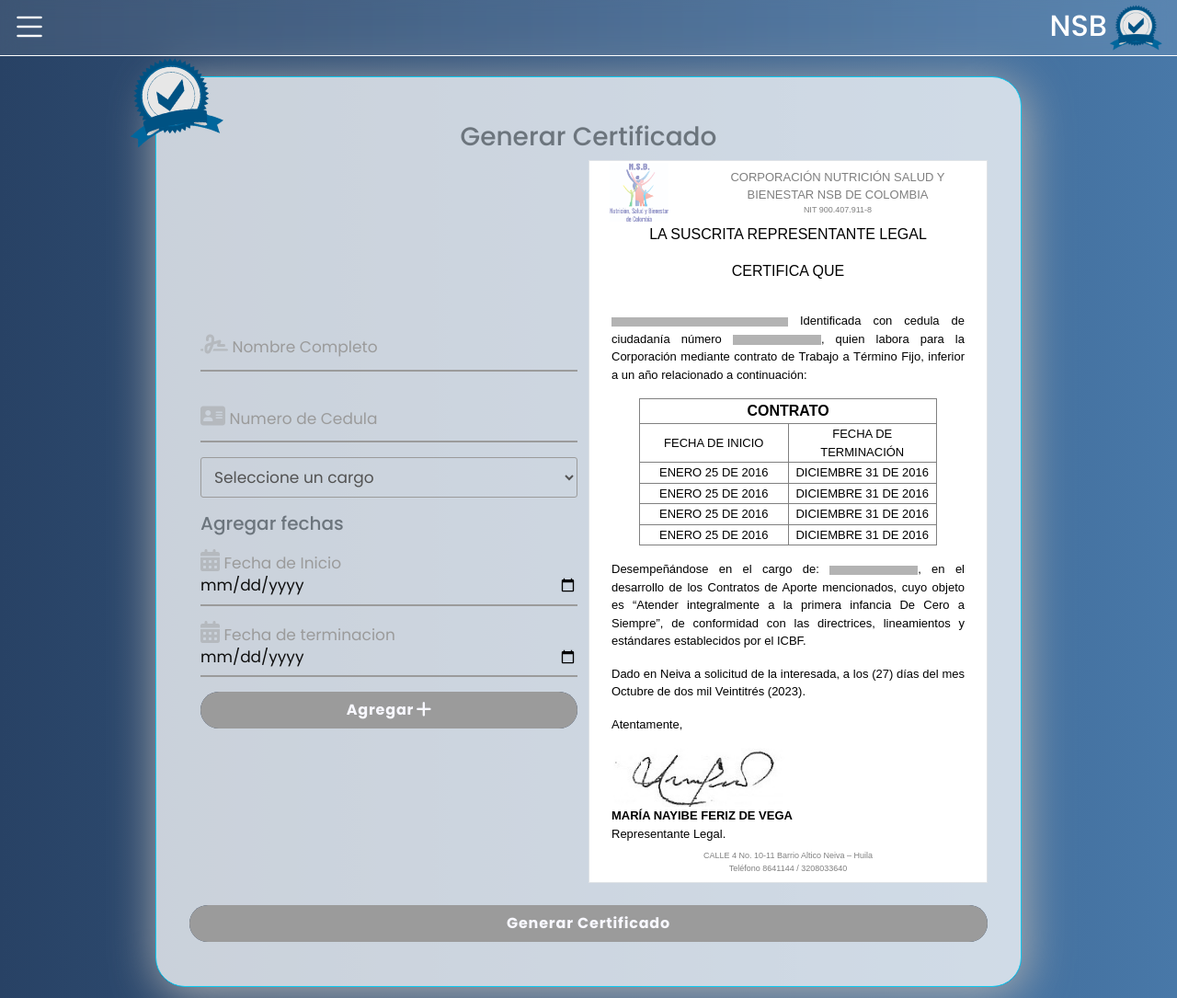
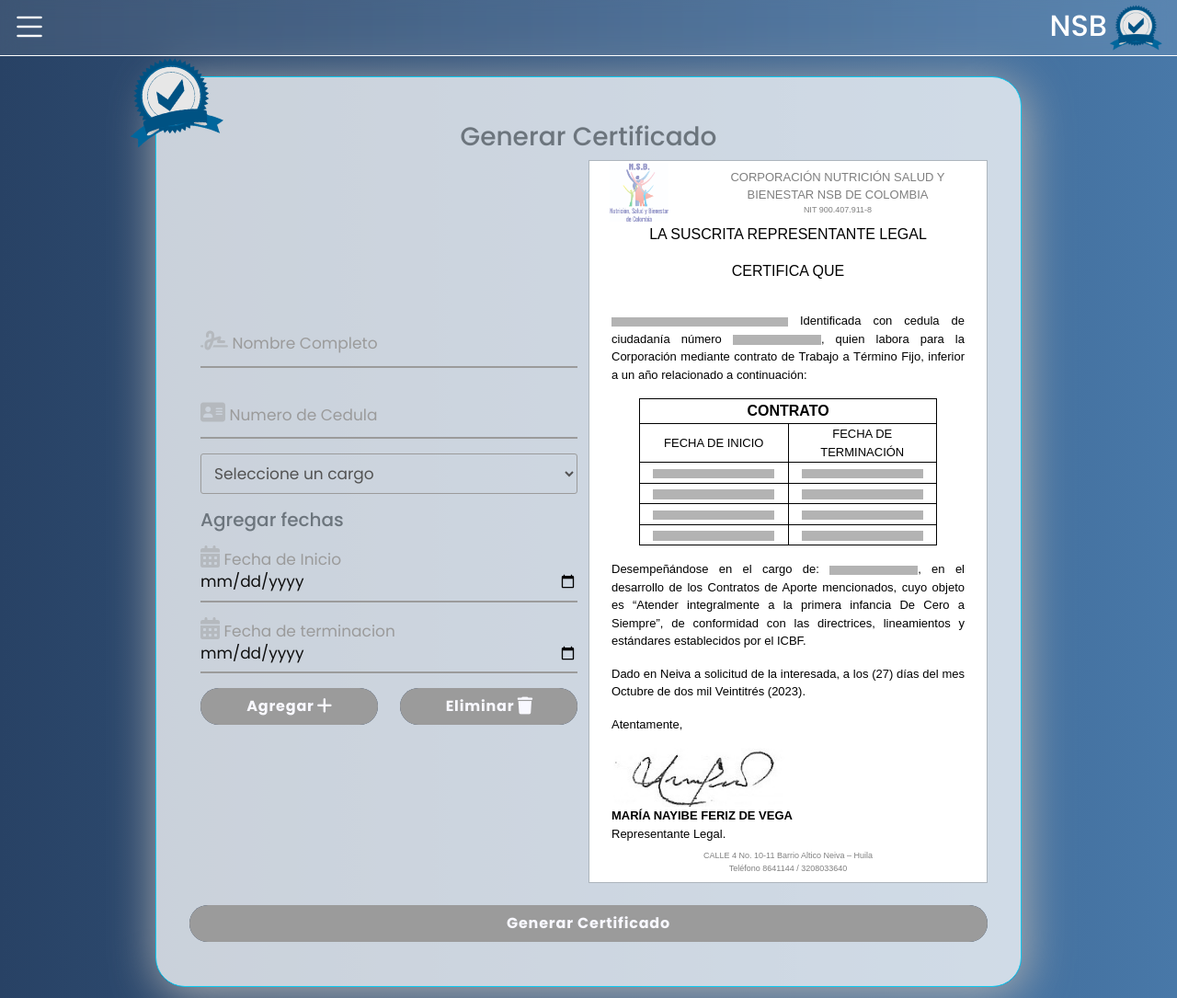
Before and after one commit to Luxon-code/Proyecto_nsb, a Django app: page /inicioUsuario/ in a window 1280 px wide. Shown: the whole page at 92% size. Run offline with Django 5.2, Linux system fonts and the light colour scheme; a user stored in the database is signed in; some libraries are stand-ins or nearby versions.

Commit message:
falta back-end

```diff
--- a/nsb_certificaciones/app_nsb_certificaciones/static/css/body.css
+++ b/nsb_certificaciones/app_nsb_certificaciones/static/css/body.css
@@ -11,3 +11,15 @@
 .bg-menu{
   background-image: linear-gradient(to left, #4878a8, #406a97, #385c86, #304f75, #284265);
 }
+
+/* Chrome, Safari, Edge, Opera */
+input::-webkit-outer-spin-button,
+input::-webkit-inner-spin-button {
+  -webkit-appearance: none;
+  margin: 0;
+}
+
+/* Firefox */
+input[type=number] {
+  -moz-appearance: textfield;
+}
--- /dev/null
+++ b/nsb_certificaciones/app_nsb_certificaciones/static/js/inicioUsuario.js
@@ -0,0 +1,155 @@
+$(document).ready(function(){
+    $('.dropup').hover(function() {
+        $(this).find('.dropdown-menu').stop(true, true).delay(200).fadeIn(500);
+    }, function() {
+        $(this).find('.dropdown-menu').stop(true, true).delay(200).fadeOut(500);
+    });
+});
+$(document).ready(function(){
+  $('.accordion-item').hover(function() {
+      const button = $(this).find('.accordion-button.collapsed');
+      const divCollapse = $(this).find('.accordion-collapse.collapse');
+      if (button.length) {
+          button.removeClass('collapsed');
+          button.attr('aria-expanded', 'true');
+          divCollapse.stop(true, true).delay(200).slideDown(500);
+      }
+  });
+
+  $('.accordion-item').mouseleave(function() {
+      const button = $(this).find('.accordion-button:not(.collapsed)');
+      const divCollapse = $(this).find('.accordion-collapse');
+      if (button.length) {
+          button.addClass('collapsed');
+          button.attr('aria-expanded', 'false');
+          divCollapse.stop(true, true).delay(200).slideUp(500);
+      }
+  });
+});
+$(document).ready(function(){
+    $("#txtNombre").on('keyup', function(){
+        var value = $(this).val();
+        if(value != ""){
+            $('#nombreCompleto').removeClass()
+            $('#nombreCompleto').text(value)
+        }else{
+            $('#nombreCompleto').addClass('placeholder col-6 placeholder-sm')
+            $('#nombreCompleto').text('')
+        }
+    }).keyup();
+    $("#txtCedula").on('keyup', function(){
+        var value = $(this).val();
+        if(value != ""){
+            $('#cedula').removeClass()
+            $('#cedula').text(value)
+        }else{
+            $('#cedula').addClass('placeholder col-3 placeholder-sm')
+            $('#cedula').text('')
+        }
+    }).keyup();
+    $("#cbCargo").on('change', function(){
+        var value = $(this).val();
+        if(value != ""){
+            $('#cargo').removeClass()
+            $('#cargo').text(value)
+        }else{
+            $('#cargo').addClass('placeholder col-3 placeholder-sm')
+            $('#cargo').text('')
+        }
+    })
+});
+
+let fechas = []
+
+function guardarFechas(){
+    fechaInicial = document.getElementById('txtFechaInicio')
+    fechaFinal = document.getElementById('txtFechaFinal')
+    if(fechaInicial.value && fechaFinal.value){
+        fechas.push([fechaInicial.value,fechaFinal.value])
+        fechaInicial.value = ""
+        fechaFinal.value = ""
+        readFechas()
+    }else{
+        toastr.info('Por favor ingrese ambas fechas.')
+    }
+}
+
+function readFechas(){
+    let table = document.getElementById('tablaFechas')
+    let rowPrinpal = `<tr>
+    <td class="col-6">FECHA DE INICIO</td>
+    <td class="col-6">FECHA DE TERMINACIÓN</td>
+  </tr>`
+    let row = ''
+    fechas.forEach(fecha => {
+        let fechaInicio = new Date(fecha[0]);
+        let fechaTerminacion = new Date(fecha[1]);
+        // Array para los nombres de los meses
+        let meses = ["ENERO", "FEBRERO", "MARZO", "ABRIL", "MAYO", "JUNIO", "JULIO", "AGOSTO", "SEPTIEMBRE", "OCTUBRE", "NOVIEMBRE", "DICIEMBRE"];
+        // Formato de la fecha: MES DÍA DE AÑO
+        let formattedInicio = `${meses[fechaInicio.getMonth()]} ${fechaInicio.getDate()} DE ${fechaInicio.getFullYear()}`;
+        let formattedTerminacion = `${meses[fechaTerminacion.getMonth()]} ${fechaTerminacion.getDate()} DE ${fechaTerminacion.getFullYear()}`;
+        row += `<tr>
+            <td>${formattedInicio}</td>
+            <td>${formattedTerminacion}</td>
+        </tr>`
+    });
+    table.innerHTML=rowPrinpal+row
+}
+
+
+function borrarFecha(){
+    if(fechas.length == 0){
+        let table = document.getElementById('tablaFechas')
+        let rows = `<tr>
+        <td class="col-6">FECHA DE INICIO</td>
+        <td class="col-6">FECHA DE TERMINACIÓN</td>
+        </tr>
+        <tr>
+        <td><span class="placeholder col-10 placeholder-sm"></span> </td>
+        <td><span class="placeholder col-10 placeholder-sm"></span> </td>
+        </tr>
+        <tr>
+        <td><span class="placeholder col-10 placeholder-sm"></span> </td>
+        <td><span class="placeholder col-10 placeholder-sm"></span> </td>
+        </tr>
+        <tr>
+        <td><span class="placeholder col-10 placeholder-sm"></span> </td>
+        <td><span class="placeholder col-10 placeholder-sm"></span> </td>
+        </tr>
+        <tr>
+        <td><span class="placeholder col-10 placeholder-sm"></span> </td>
+        <td><span class="placeholder col-10 placeholder-sm"></span> </td>
+        </tr>
+        `
+        table.innerHTML = rows
+    }else{
+        fechas.pop()
+        readFechas()
+        if(fechas.length == 0){
+            let table = document.getElementById('tablaFechas')
+            let rows = `<tr>
+            <td class="col-6">FECHA DE INICIO</td>
+            <td class="col-6">FECHA DE TERMINACIÓN</td>
+            </tr>
+            <tr>
+            <td><span class="placeholder col-10 placeholder-sm"></span> </td>
+            <td><span class="placeholder col-10 placeholder-sm"></span> </td>
+            </tr>
+            <tr>
+            <td><span class="placeholder col-10 placeholder-sm"></span> </td>
+            <td><span class="placeholder col-10 placeholder-sm"></span> </td>
+            </tr>
+            <tr>
+            <td><span class="placeholder col-10 placeholder-sm"></span> </td>
+            <td><span class="placeholder col-10 placeholder-sm"></span> </td>
+            </tr>
+            <tr>
+            <td><span class="placeholder col-10 placeholder-sm"></span> </td>
+            <td><span class="placeholder col-10 placeholder-sm"></span> </td>
+            </tr>
+            `
+            table.innerHTML = rows
+        }
+    }
+}
--- a/nsb_certificaciones/app_nsb_certificaciones/templates/login.html
+++ b/nsb_certificaciones/app_nsb_certificaciones/templates/login.html
@@ -22,7 +22,6 @@
 <link rel="stylesheet" href="{% static 'css/input.css' %}">
 <link rel="stylesheet" href="{% static 'css/checkbox.css' %}">
 <link rel="stylesheet" href="{% static 'css/button.css' %}">
-<link rel="stylesheet" href="{% static 'css/border.css' %}">
 <link rel="stylesheet" href="{% static 'css/style.css' %}">
 </head>
 
--- a/nsb_certificaciones/app_nsb_certificaciones/templates/usuario/inicioUsuario.html
+++ b/nsb_certificaciones/app_nsb_certificaciones/templates/usuario/inicioUsuario.html
@@ -8,10 +8,10 @@
   <meta name="viewport" content="width=device-width, initial-scale=1.0" />
   <title>NSB certificaciones</title>
   <link rel="stylesheet" href="https://cdn.jsdelivr.net/npm/bootstrap-icons@1.11.3/font/bootstrap-icons.min.css">
-  <link href="https://cdn.jsdelivr.net/npm/bootstrap@5.2.3/dist/css/bootstrap.min.css" rel="stylesheet">
+  <link href="https://cdn.jsdelivr.net/npm/bootstrap@5.3.2/dist/css/bootstrap.min.css" rel="stylesheet">
   <script src="https://cdn.jsdelivr.net/npm/sweetalert2@11"></script>
 <!-- Latest compiled JavaScript -->
-<script src="https://cdn.jsdelivr.net/npm/bootstrap@5.2.3/dist/js/bootstrap.bundle.min.js"></script>
+<script src="https://cdn.jsdelivr.net/npm/bootstrap@5.3.2/dist/js/bootstrap.bundle.min.js"></script>
 <script src="https://kit.fontawesome.com/6c50fc0e6c.js" crossorigin="anonymous"></script>
 <script src="https://code.jquery.com/jquery-3.6.4.js"
     integrity="sha256-a9jBBRygX1Bh5lt8GZjXDzyOB+bWve9EiO7tROUtj/E="
@@ -23,6 +23,8 @@
 <link rel="stylesheet" href="{% static 'css/button.css' %}">
 <link rel="stylesheet" href="{% static 'css/style.css' %}">
 <link rel="stylesheet" href="{% static 'css/select.css' %}">
+<link rel="stylesheet" href="{% static 'css/toastr.min.css' %}">
+<script src="{% static 'js/toastr.min.js'%}"></script>
 </head>
 
 <body>
@@ -59,7 +61,7 @@
                 <div class="col-md-6 mb-3">
                   <div class="mt-3 col-lg-12">
                     <div class="form__group field">
-                        <input class="form__field" type="text" placeholder="Usuario" name="txtNombre" id="txtNombre" required>
+                        <input class="form__field" type="text" placeholder="Nombre Completo" name="txtNombre" id="txtNombre" style="text-transform: capitalize;" required>
                         <label for="name" class="form__label">
                             <i class="fa-solid fa-signature fa-fade" style="font-size: 1.5rem;"></i>
                             Nombre Completo
@@ -68,7 +70,7 @@
                   </div>
                   <div class="mt-3 col-lg-12">
                     <div class="form__group field">
-                        <input class="form__field" type="number" placeholder="Contraseña" name="txtCedula" id="txtCedula" required>
+                        <input class="form__field" type="number" placeholder="Numero de Cedula" name="txtCedula" id="txtCedula" required>
                         <label for="name" class="form__label">
                             <i class="fa-solid fa-address-card fa-fade" style="font-size: 1.5rem;"></i>
                             Numero de Cedula
@@ -104,9 +106,15 @@
                         </label>
                     </div>
                   </div>
-                  <div class="mt-3 col-lg-12">
-                    <button class="button" type="button"> <span>Agregar <i class="fa-solid fa-plus fa-beat"></i></span>
-                    </button>
+                  <div class="row mt-3">
+                    <div class="mb-2 col-lg-6">
+                      <button class="button" onclick="guardarFechas()" type="button"> <span>Agregar <i class="fa-solid fa-plus fa-beat"></i></span>
+                      </button>
+                    </div>
+                    <div class="mb-2 col-lg-6">
+                      <button class="button" onclick="borrarFecha()" type="button"> <span>Eliminar <i class="fa-solid fa-trash fa-beat"></i></i></span>
+                      </button>
+                    </div>
                   </div>
                 </div>
                 <div class="col-md-6 bg-white text-black border border-dark-subtle" style="font-family: Arial;">
@@ -142,26 +150,26 @@
                           <th colspan="3">CONTRATO</th>
                         </tr>
                       </thead>
-                      <tbody style="font-size: small;">
+                      <tbody class="placeholder-glow" style="font-size: small;" id="tablaFechas">
                         <tr>
                           <td class="col-6">FECHA DE INICIO</td>
                           <td class="col-6">FECHA DE TERMINACIÓN</td>
                         </tr>
                         <tr>
-                          <td>ENERO 25 DE 2016</td>
-                          <td>DICIEMBRE 31 DE 2016</td>
+                          <td><span class="placeholder col-10 placeholder-sm"></span> </td>
+                          <td><span class="placeholder col-10 placeholder-sm"></span> </td>
                         </tr>
                         <tr>
-                          <td>ENERO 25 DE 2016</td>
-                          <td>DICIEMBRE 31 DE 2016</td>
+                          <td><span class="placeholder col-10 placeholder-sm"></span> </td>
+                          <td><span class="placeholder col-10 placeholder-sm"></span> </td>
                         </tr>
                         <tr>
-                          <td>ENERO 25 DE 2016</td>
-                          <td>DICIEMBRE 31 DE 2016</td>
+                          <td><span class="placeholder col-10 placeholder-sm"></span> </td>
+                          <td><span class="placeholder col-10 placeholder-sm"></span> </td>
                         </tr>
                         <tr>
-                          <td>ENERO 25 DE 2016</td>
-                          <td>DICIEMBRE 31 DE 2016</td>
+                          <td><span class="placeholder col-10 placeholder-sm"></span> </td>
+                          <td><span class="placeholder col-10 placeholder-sm"></span> </td>
                         </tr>
                       </tbody>
                     </table>
@@ -287,36 +295,7 @@
       </div>
     </div>
   </div>
-  <script>
-    $(document).ready(function(){
-      $('.dropup').hover(function() {
-          $(this).find('.dropdown-menu').stop(true, true).delay(200).fadeIn(500);
-      }, function() {
-          $(this).find('.dropdown-menu').stop(true, true).delay(200).fadeOut(500);
-      });
-  });
-  $(document).ready(function(){
-    $('.accordion-item').hover(function() {
-        const button = $(this).find('.accordion-button.collapsed');
-        const divCollapse = $(this).find('.accordion-collapse.collapse');
-        if (button.length) {
-            button.removeClass('collapsed');
-            button.attr('aria-expanded', 'true');
-            divCollapse.stop(true, true).delay(200).slideDown(500);
-        }
-    });
-
-    $('.accordion-item').mouseleave(function() {
-        const button = $(this).find('.accordion-button:not(.collapsed)');
-        const divCollapse = $(this).find('.accordion-collapse');
-        if (button.length) {
-            button.addClass('collapsed');
-            button.attr('aria-expanded', 'false');
-            divCollapse.stop(true, true).delay(200).slideUp(500);
-        }
-    });
-});
-  </script>
 </body>
-
+{% load static%}
+<script src="{% static 'js/inicioUsuario.js' %}"></script>
 </html>
```
Also changed, not shown: nsb_certificaciones/db.sqlite3.
